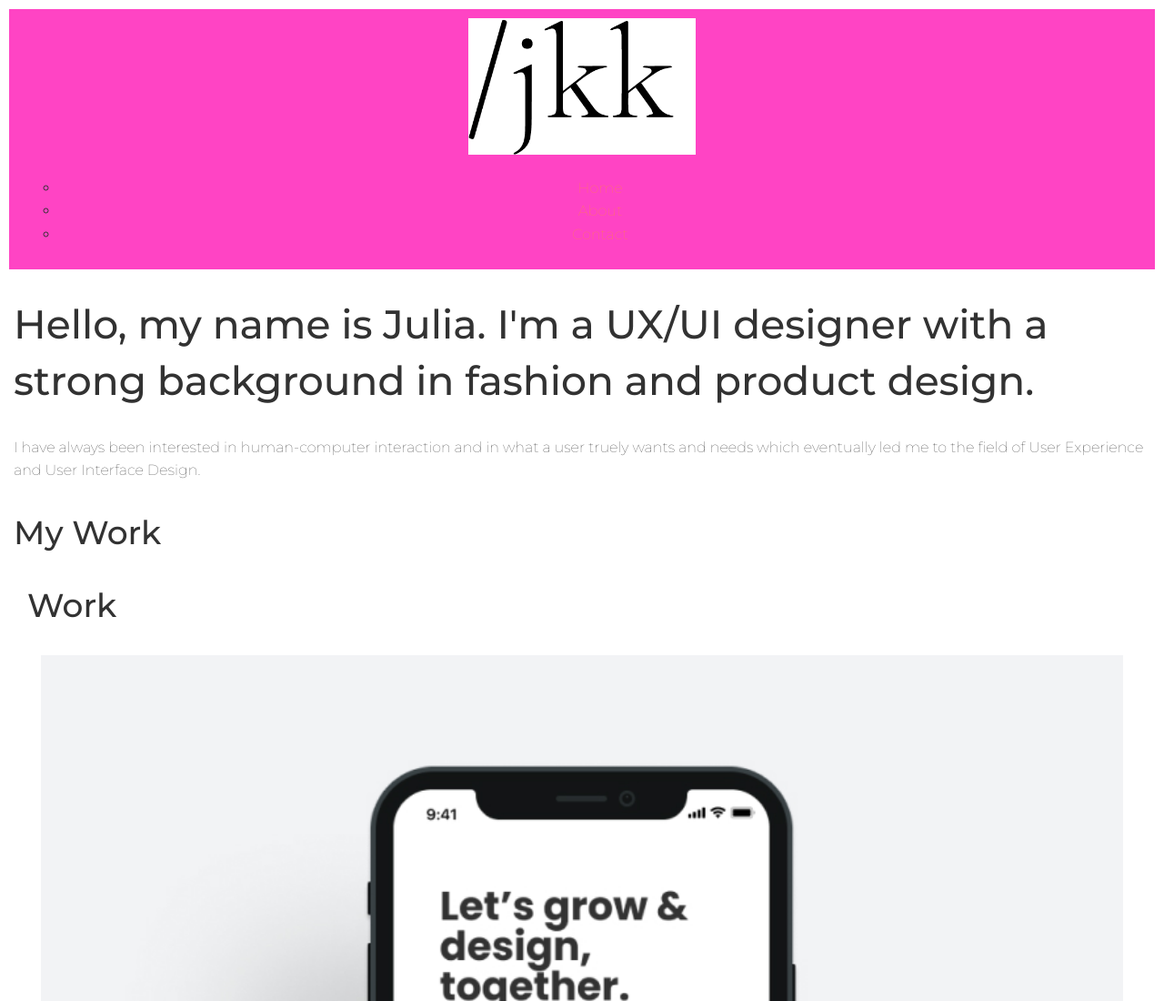
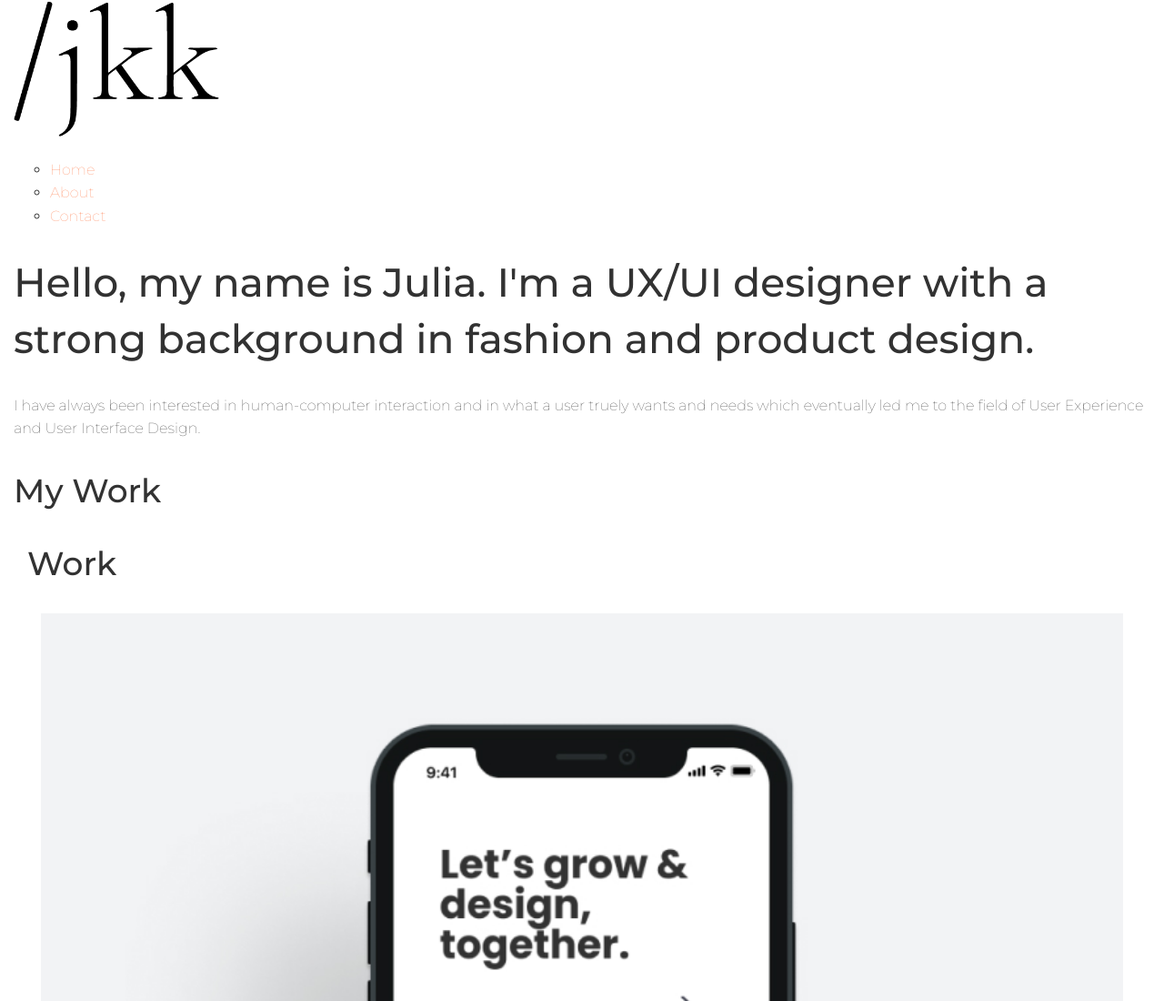
Before and after one commit to Jukleklu/portfolio-site-julia, a plain HTML site: page index.html in a window 1280 px wide. Shown: the top 1100 px of the page at 91% size. Drawn offline with nearby package versions, Linux system fonts and the light colour scheme.

Commit message:
playing with CSS header

```diff
--- a/css/style.css
+++ b/css/style.css
@@ -12,11 +12,6 @@ Secondary Color (Black): #323232
 }
 
 header {
-  background-color: #ff44c4;
-  padding: 10px;
-  margin: 10px;
-  text-align: center;
-  padding: 10px 0;
 }
 
 body {
```
